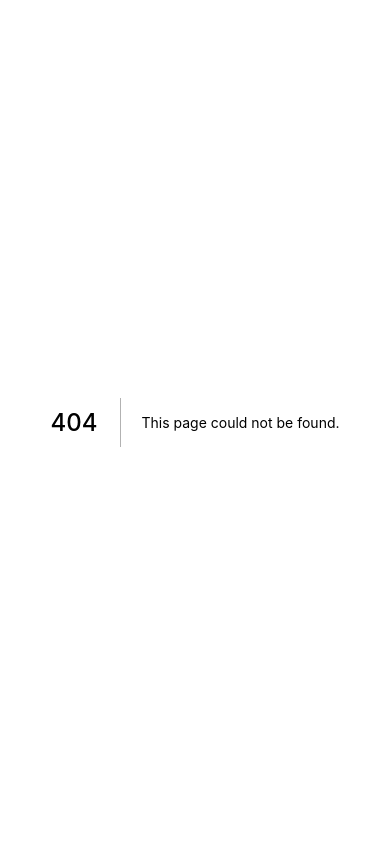
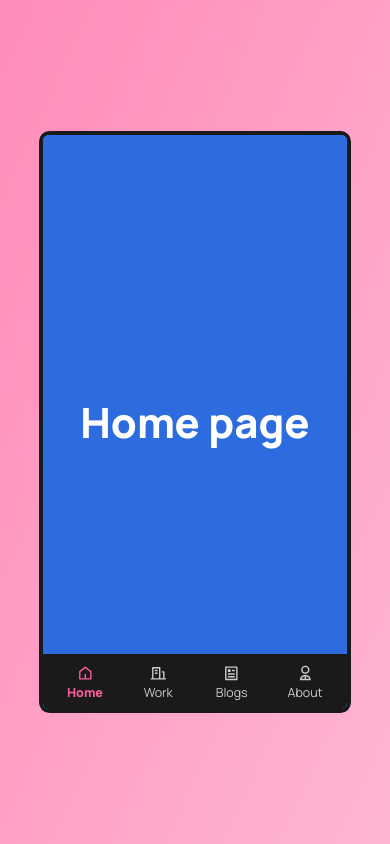
Before and after one commit to benxene/7days-50projects, a Next.js app: page /mobile-nav in a window 390 px wide. Before the commit this address had no page. Built offline with nearby package versions, Linux system fonts and the light colour scheme.

Commit message:
Added Mobile bottom tab navigation (#9)
completed mobile tab navigation (#3)

```diff
--- a/src/components/Project.tsx
+++ b/src/components/Project.tsx
@@ -24,7 +24,7 @@ const Card = styled.div<{ image: string }>`
   background-image: linear-gradient(to bottom, rgba(0, 0, 0, 0.4), rgba(0, 0, 0, 0.4)), url(${props => props.image});
   background-size: cover;
   background-position: center center;
-  border-radius: ${sizes.radius};
+  border-radius: ${sizes.radius.small};
   box-shadow: ${sizes.shadows.light} rgba(0, 0, 0, 0.4);
   transition: all 0.2s;
   overflow: hidden;
--- a/src/constants/theme.ts
+++ b/src/constants/theme.ts
@@ -2,6 +2,7 @@ export const colors = {
   primary: '#2d6cdf',
   secondary: '#fc5c9c',
   darkSlate: '#1a1a1a',
+  lightSlate: '#ccc',
   contrast: {
     primary: '#fff',
     darkSlate: '#2d6cdf'
@@ -9,6 +10,6 @@ export const colors = {
 };
 
 export const sizes = {
-  radius: '.6rem',
+  radius: { small: '.6rem', medium: '1rem', large: '2rem' },
   shadows: { light: '0 .2rem .3rem', big: '0 1rem 1.4rem' }
 };
--- /dev/null
+++ b/src/pages/mobile-nav.tsx
@@ -0,0 +1,123 @@
+import Head from 'next/head';
+import styled, { keyframes } from 'styled-components';
+import { RiHome5Line, RiBuildingLine, RiArticleLine, RiUser2Line } from 'react-icons/ri';
+
+import { colors, sizes } from '../constants/theme';
+import { useState } from 'react';
+
+export default function MobileTabNavigation() {
+  const [activeTab, setActiveTab] = useState(1);
+
+  return (
+    <>
+      <Head>
+        <title>Mobile tabbed navigation</title>
+      </Head>
+      <Container>
+        <Frame>
+          <Display>{activeTab === 1 && <Content>Home page</Content>}</Display>
+          <Display>{activeTab === 2 && <Content>Work page</Content>}</Display>
+          <Display>{activeTab === 3 && <Content>Blogs page</Content>}</Display>
+          <Display>{activeTab === 4 && <Content>About us</Content>}</Display>
+
+          <TabNav>
+            <NavItem active={activeTab === 1} onClick={() => setActiveTab(1)}>
+              <RiHome5Line />
+              <p>Home</p>
+            </NavItem>
+            <NavItem active={activeTab === 2} onClick={() => setActiveTab(2)}>
+              <RiBuildingLine />
+              <p>Work</p>
+            </NavItem>
+            <NavItem active={activeTab === 3} onClick={() => setActiveTab(3)}>
+              <RiArticleLine />
+              <p>Blogs</p>
+            </NavItem>
+            <NavItem active={activeTab === 4} onClick={() => setActiveTab(4)}>
+              <RiUser2Line />
+              <p>About</p>
+            </NavItem>
+          </TabNav>
+        </Frame>
+      </Container>
+    </>
+  );
+}
+
+const Frame = styled.main`
+  height: 56rem;
+  width: 30rem;
+  border: 4px solid ${colors.darkSlate};
+  border-radius: ${sizes.radius.medium};
+  position: relative;
+  overflow: hidden;
+`;
+
+const Container = styled.div`
+  height: 100vh;
+  display: flex;
+  flex-direction: column;
+  justify-content: center;
+  align-items: center;
+  background: linear-gradient(to bottom right, #ff8cba, #ffb5d3);
+`;
+
+const Display = styled.div`
+  position: absolute;
+  height: 100%;
+  width: 100%;
+  background-color: ${colors.primary};
+`;
+
+const transition = keyframes`
+  from {
+    opacity: 0;
+  }
+
+  to {
+    opacity: 1;
+  }
+`;
+
+const Content = styled.div`
+  position: absolute;
+  width: 100%;
+  height: 100%;
+  display: grid;
+  place-content: center;
+  place-items: center;
+  animation: ${transition} 0.4s;
+  font-size: 4rem;
+  color: ${colors.contrast.primary};
+  z-index: 10;
+  font-weight: 800;
+`;
+
+const TabNav = styled.div`
+  position: absolute;
+  z-index: 100;
+  bottom: 0;
+  left: 0;
+  width: 100%;
+  padding: 1rem;
+  background-color: ${colors.darkSlate};
+  display: grid;
+  grid-template-columns: repeat(4, 1fr);
+  grid-gap: 1rem;
+  place-items: center;
+`;
+
+const NavItem = styled.div<{ active: boolean }>`
+  display: grid;
+  grid-template-columns: 1fr;
+  grid-template-rows: 1.6rem 1.2rem;
+  grid-gap: 0.5rem;
+  color: ${props => (props.active ? colors.secondary : colors.lightSlate)};
+  font-weight: ${props => (props.active ? 800 : 400)};
+  place-items: center;
+  cursor: pointer;
+
+  & > p {
+    font-size: 1.2rem;
+  }
+`;
```
